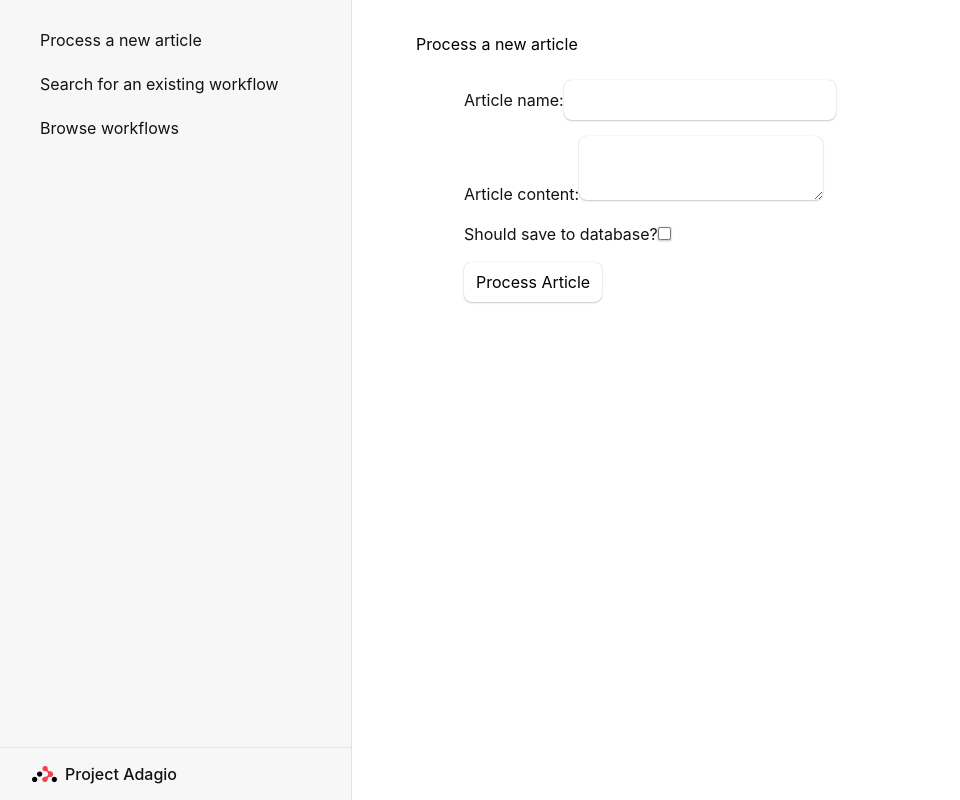
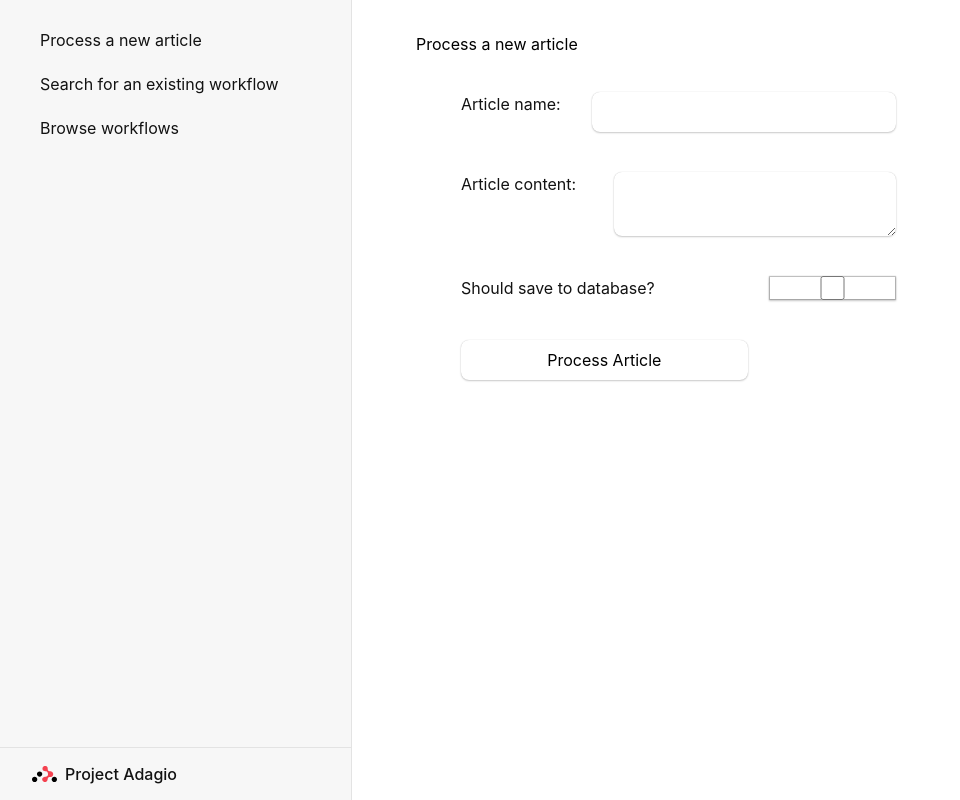
Before and after one commit to AlfredAria/Adagio, a React (Create React App) app in the folder adagiostackserver/web/: page /process-article in a window 1280 px wide. Shown: the whole page, without its empty margins (0-960 px from the left). Built offline with nearby package versions, Linux system fonts and the light colour scheme.

Commit message:
merge edit css rules

```diff
--- a/adagiostackserver/web/src/ProcessArticle.css
+++ b/adagiostackserver/web/src/ProcessArticle.css
@@ -7,9 +7,16 @@
 }
 
 .process-form {
-    list-style-type: none;
+    width: 500px;
+    height: 500px;
+
 }
 
 .process-form li {
-    padding: 8px;
+    list-style-type: none;
+    display: grid;
+    grid-row-gap: 10px;
+    padding: 20px;
+    grid-template-columns: auto auto;
+    padding-left: 5px;
 }
```
